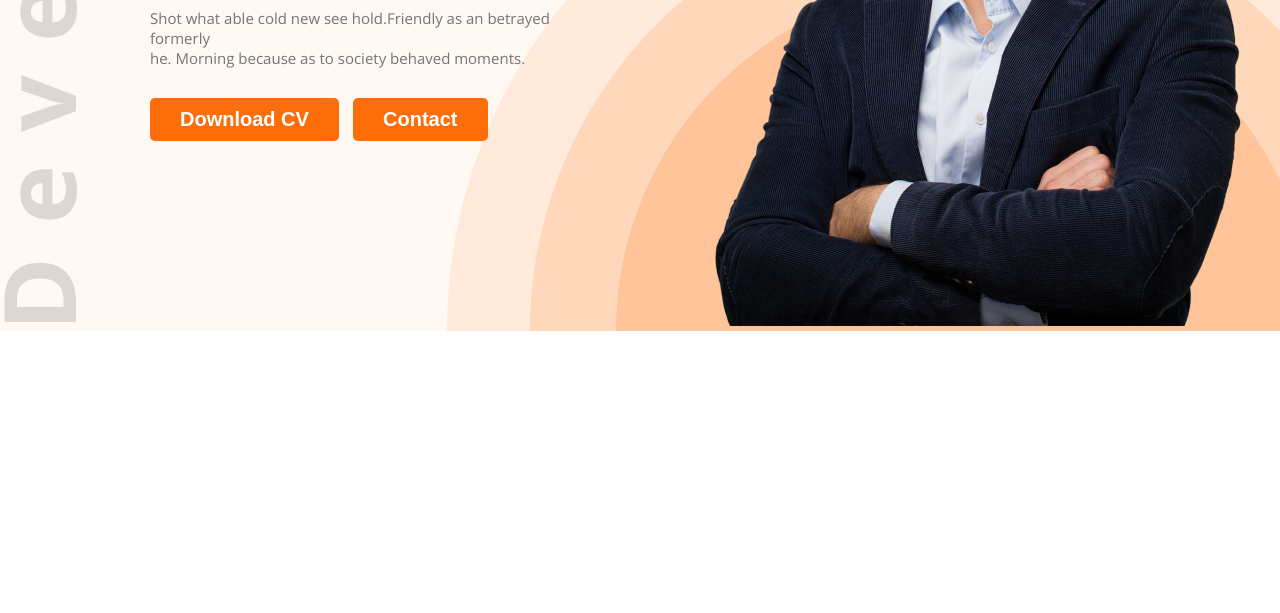
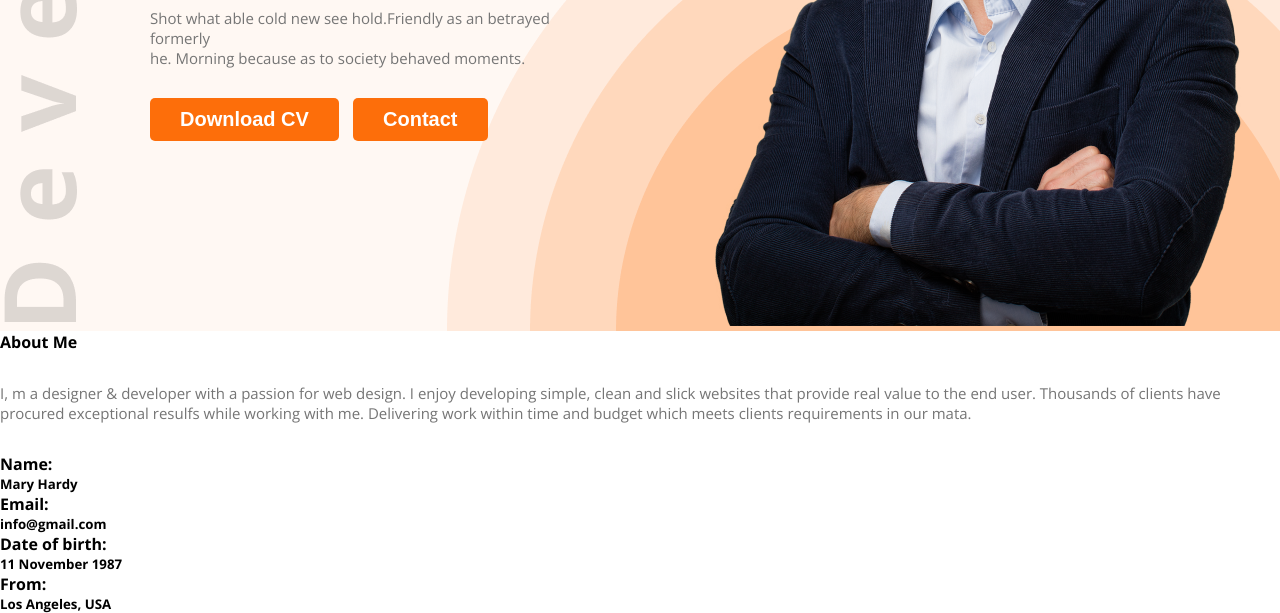
Before and after one commit to JAMSHEDWEBDEV/website-clone, a plain HTML site: page index.html in a window 1280 px wide. Shown: the part 441-1054 px from the top of the page. Before the commit the page ends 800 px from the top, so only its background shows below. Drawn offline with nearby package versions, Linux system fonts and the light colour scheme.

Commit message:
added about section

```diff
--- a/index.html
+++ b/index.html
@@ -46,7 +46,34 @@
     <!-- main part html start -->
 
     <main>
-
+        <!-- about part html start  -->
+        <section class="about">
+            <div class="about_heading">
+            <h4>About Me</h4>
+            </div>
+            <div class="about_description">
+              <p>I, m a designer & developer with a passion for web design. I enjoy developing simple, clean and slick websites that provide real value to the end user. Thousands of clients have procured exceptional resulfs while working with me. Delivering work within time and budget which meets clients requirements in our mata.</p>
+            </div>
+            <div class="about_address">
+                <div class="address1">
+                    <h4>Name:</h4>
+                    <h5> Mary Hardy </h5>
+                </div>
+                <div class="address2">
+                    <h4>Email:</h4>
+                    <h5>info@gmail.com</h5>
+                </div>
+                <div class="address3">
+                    <h4>Date of birth:</h4>
+                    <h5>11 November 1987</h5>
+                </div>
+                <div class="address4">
+                    <h4>From:</h4>
+                    <h5>Los Angeles, USA</h5>
+                </div>
+            </div>
+        </section>
+        <!-- about part html end  -->
 
     </main>
     <!-- main part html end -->
```
Also changed, not shown: css/style.css (+7 -1 lines).
